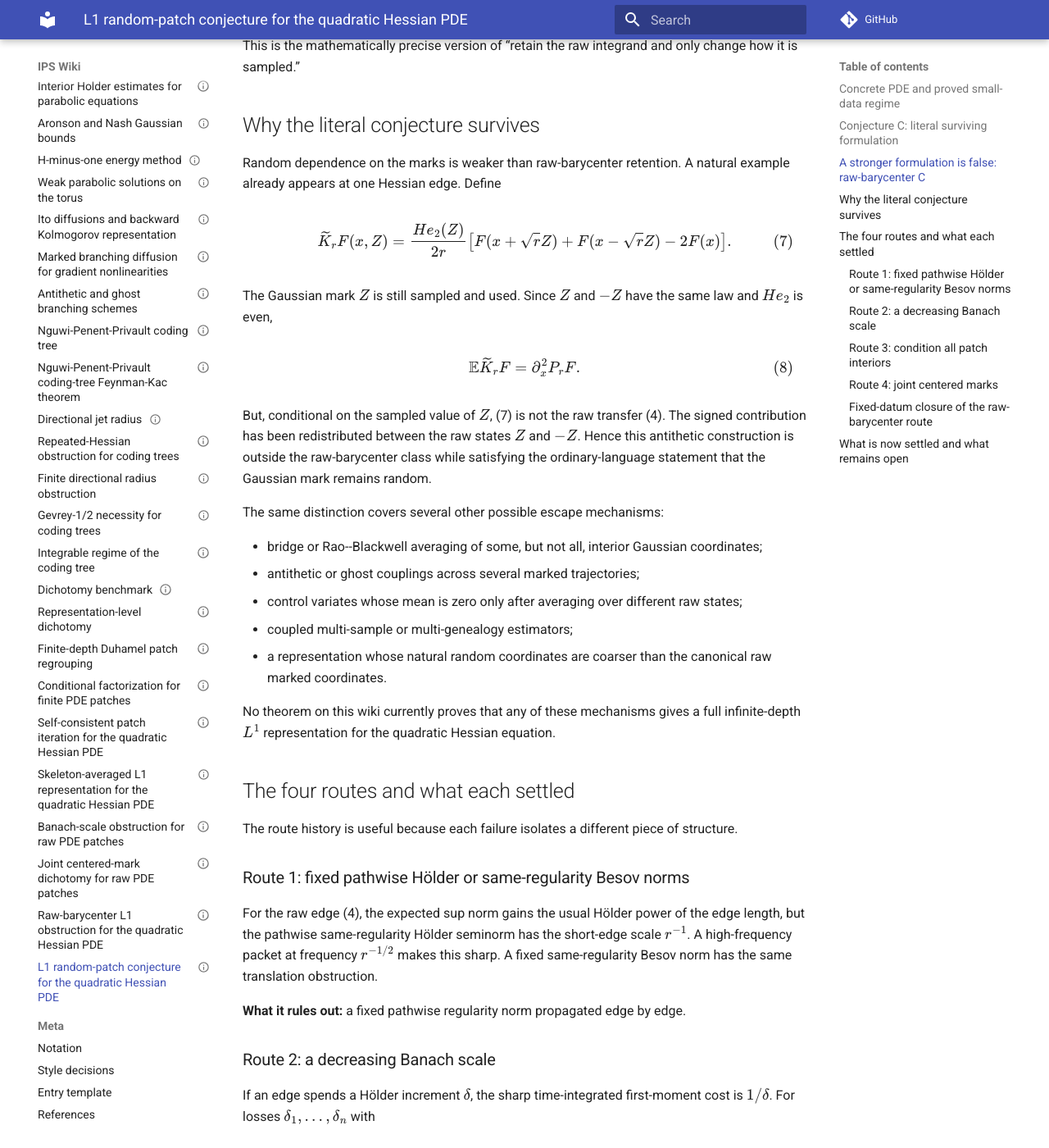
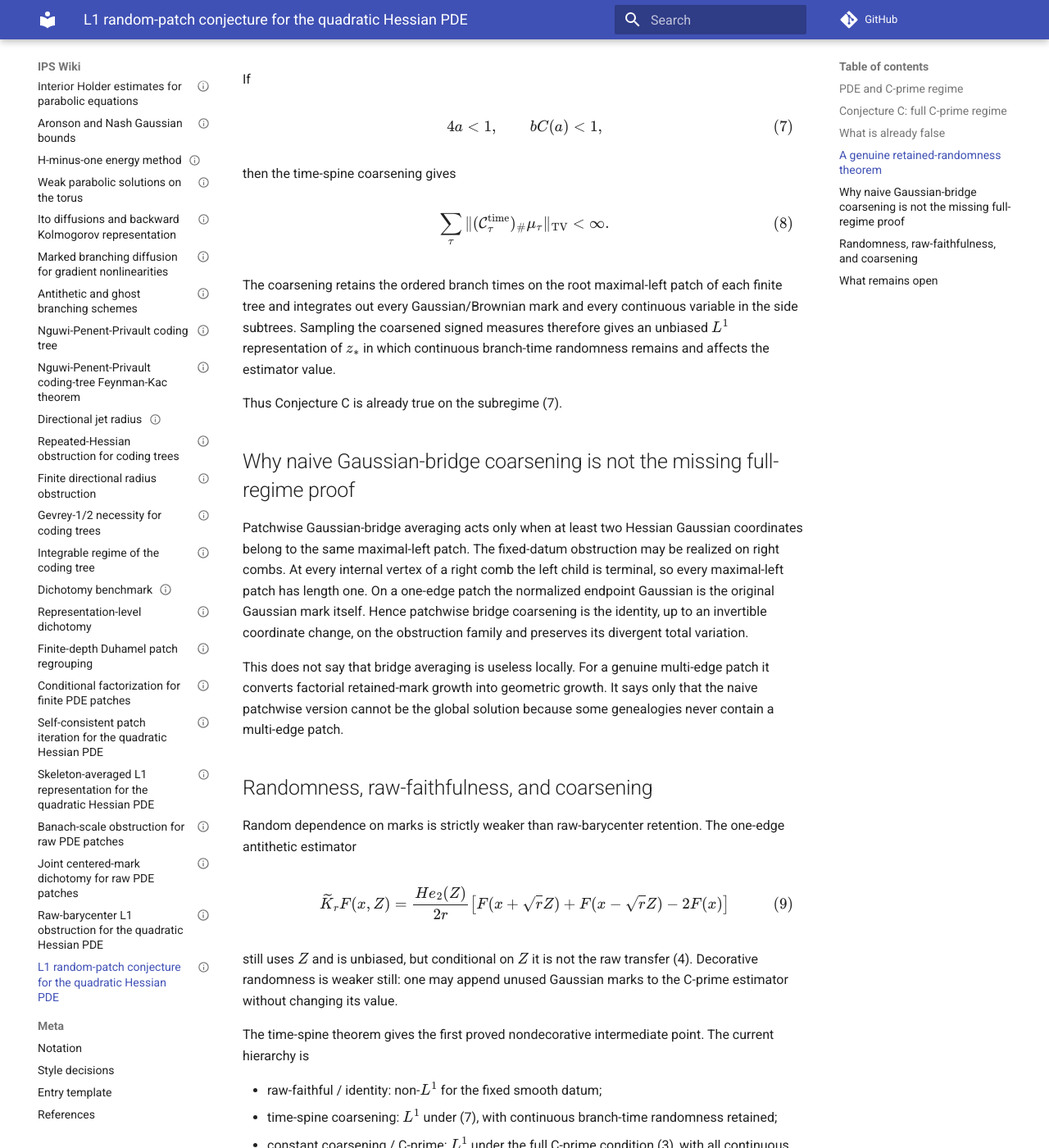
Before and after one commit to maciejgluchowski86-beep/ips-wiki, an MkDocs documentation site: the page built from docs/entries/l1-random-patch-conjecture-for-quadratic-hessian-pde.md, in a window 1280 px wide and 1400 px high, scrolled down 3086 px. Shown: the whole window at 82% size. Built offline with MkDocs 1.6.1 and Material for MkDocs 9.7.7, drawn with Linux system fonts in a browser that asks for light colours; comment, search, counter and statistics services are not loaded; some of the changed text lies outside the part shown.

Commit message:
Refine Conjecture C after time-spine theorem

```diff
--- a/docs/entries/l1-random-patch-conjecture-for-quadratic-hessian-pde.md
+++ b/docs/entries/l1-random-patch-conjecture-for-quadratic-hessian-pde.md
@@ -13,18 +13,17 @@ tags:
 
 # L1 random-patch conjecture for the quadratic Hessian PDE
 
-The quadratic-Hessian programme now has a proved integrable endpoint and a proved negative theorem on the most direct raw-marked endpoint.
+The quadratic-Hessian programme now has three proved levels rather than two.
 
-- [Theorem C-prime](skeleton-averaged-l1-representation-for-quadratic-hessian-pde.md) integrates all continuous variables inside a decorated skeleton before the skeleton is sampled. Under an explicit small-data condition, it gives an unbiased \(L^1\) skeleton-only estimator.
-- The [raw-barycenter obstruction](raw-marked-l1-obstruction-for-quadratic-hessian-pde.md) shows that one cannot keep the canonical raw signed marked integrand as the conditional barycenter of an estimator and still obtain \(L^1\), even after arbitrary proposal changes and even for one fixed arbitrarily small \(C^\infty\) datum.
+1. [Theorem C-prime](skeleton-averaged-l1-representation-for-quadratic-hessian-pde.md) integrates every continuous variable inside a decorated skeleton and gives an unbiased \(L^1\) skeleton-only estimator under the Catalan smallness condition.
+2. The [raw-barycenter obstruction](raw-marked-l1-obstruction-for-quadratic-hessian-pde.md) shows that the canonical raw signed marked contribution cannot remain the conditional barycenter of an \(L^1\) estimator, even after arbitrary proposal changes, for one fixed arbitrarily small \(C^\infty\) datum.
+3. The [time-spine coarsening theorem](time-spine-coarsening-for-quadratic-hessian-patches.md) retains the actual branch times on one canonical maximal-left spine while averaging all other continuous marks. Under one additional geometric smallness condition, this gives an unbiased \(L^1\) estimator with genuine continuous interior randomness.
 
-These two results do **not** close the literal conjecture on this page. The reason is a scope distinction that is now part of the statement: an estimator may continue to use continuous interior marks randomly while changing the conditional barycenter of the canonical raw marked state. Antithetic couplings, bridge/Rao--Blackwell averaging that leaves some randomness, control variates across raw states, and coupled multi-sample constructions are examples of mechanisms that are not covered by the raw-barycenter theorem.
+Thus the literal conjecture below is **proved on a stronger small-data subregime**. It remains a conjecture because its stated regime is the full C-prime region, where only complete interior averaging is presently known to close.
 
-Accordingly, the honest remaining question is no longer whether the canonical raw integrand can simply be importance-sampled into \(L^1\). It cannot. The open question is whether one can **redistribute signed mass across raw marked states while retaining nontrivial continuous interior randomness** and thereby construct an integrable exact representation.
+The new theorem also removes one candidate escape: naive patchwise Gaussian-bridge coarsening fails on the fixed obstruction datum. The right-comb obstruction genealogies consist entirely of one-edge maximal-left patches, so a one-edge bridge map has no internal bridge coordinate to average.
 
-The [PDE branching-representations overview](../pde-branching-representations.md) gives the section-level map.
-
-## Concrete PDE and proved small-data regime
+## PDE and C-prime regime
 
 Fix
 
@@ -40,7 +39,7 @@ T>0,
 \mathbb T=\mathbb R/(2\pi\mathbb Z).
 $$
 
-For the forward equation
+For
 
 $$
 \partial_tv
@@ -74,34 +73,37 @@ M
 \|P_\cdot\phi''\|_{X_{\alpha,T}},
 $$
 
-and let \(C_{\mathcal D}(\alpha,T)\) be the constant in the [parabolic Hölder bound for the Hessian Duhamel operator](parabolic-holder-bound-for-hessian-duhamel-operator.md). Assume
+and let \(C_{\mathcal D}(\alpha,T)\) be the Hessian Duhamel operator constant. Put
 
 $$
-4|\lambda|C_{\mathcal D}(\alpha,T)M<1.
+a
+=
+|\lambda|C_{\mathcal D}(\alpha,T)M.
 \tag{2}
 $$
 
-Under (2), Theorem C-prime constructs the unique small fixed point \(z_*\in X_{\alpha,T}\) in its Catalan fixed-point ball and an unbiased skeleton-only \(L^1\) estimator of \(z_*\).
+The C-prime regime is
 
-## Conjecture C: literal surviving formulation
+$$
+4a<1.
+\tag{3}
+$$
 
-Under the hypotheses above, does there exist a patch-first randomization of the Hessian Duhamel expansion with the following properties?
+Under (3), Theorem C-prime constructs the unique small fixed point \(z_*\) in its Catalan ball and an unbiased skeleton-only \(L^1\) estimator.
+
+## Conjecture C: full C-prime regime
+
+Under (3), does there exist a patch-first randomization with the following properties?
 
 1. Maximal consecutive left-spine Hessian events are organized into complete multi-event patches.
-2. Conditional on an exposed patch skeleton, different descendant patches may use auxiliary randomness with appropriate [importance-sampling compensators](importance-sampling-compensators.md).
+2. Conditional on an exposed patch skeleton, different descendant patches may use auxiliary randomness with appropriate importance-sampling compensators.
 3. Nontrivial continuous Gaussian/Hermite, branch-time, or descendant randomness remains inside the sampled patches rather than **all** such variables being deterministically integrated out.
-4. The resulting infinite-depth random functional \(H_{\mathrm{patch}}(t,x)\) belongs to \(L^1\) for every \((t,x)\in[0,T]\times\mathbb T\).
-5. Its expectation is the C-prime solution,
-   $$
-   \mathbb E[H_{\mathrm{patch}}(t,x)]
-   =
-   z_*(t,x).
-   \tag{3}
-   $$
+4. The resulting infinite-depth random functional belongs to \(L^1\) for every \((t,x)\in[0,T]\times\mathbb T\).
+5. Its expectation is \(z_*(t,x)\).
 
-The conjecture deliberately does **not** require the canonical raw signed marked integrand to remain the conditional mean after all of its raw marks have been exposed. Adding that requirement produces the stronger statement below, which is false.
+The conjecture deliberately does **not** require the canonical raw signed marked integrand to remain the conditional barycenter after all raw marks have been exposed.
 
-## A stronger formulation is false: raw-barycenter C
+## What is already false
 
 For one centered Hessian edge, the canonical raw transfer is
 
@@ -115,9 +117,8 @@ F(x+\sqrt rZ)-F(x)
 \tag{4}
 $$
 
-At finite depth, the canonical genealogy, durations, Gaussian/Hermite marks, and terminal Brownian marks define an intrinsic signed marked measure after the positive proposal factors and their reciprocal compensators are cancelled.
-
-A candidate estimator is *raw-barycenter-retaining* if, after those canonical raw variables are exposed, any further proposal change or auxiliary randomization has the canonical raw signed contribution as its conditional barycenter. In measure-theoretic form, on a raw comb cylinder \(\Gamma_m\), if \(Q_m\) is the chosen positive proposal and \(\nu_m\) is the intrinsic signed raw comb measure, this means
+On a raw comb cylinder \(\Gamma_m\), let \(Q_m\) be any positive proposal dominating the intrinsic signed raw measure \(
+u_m\). The raw-barycenter strengthening requires
 
 $$
 \mathbb E_Q[Y\mid\text{raw marks}]
@@ -126,24 +127,71 @@ $$
 \tag{5}
 $$
 
-The [raw-barycenter obstruction theorem](raw-marked-l1-obstruction-for-quadratic-hessian-pde.md) constructs one fixed \(C^\infty\) datum, arbitrarily small in every fixed Hölder norm relevant to (2), for which every estimator satisfying (5) has
+For one fixed smooth datum, the raw-barycenter obstruction gives
 
 $$
-\mathbb E|Y|=\infty.
+\mathbb E|Y|=\infty
 \tag{6}
 $$
 
-The result is proposal invariant. The lifetime law, genealogy probabilities, Gaussian importance-sampling law, dependence among proposal variables, and auxiliary conditionally unbiased randomness may all be changed. Conditional Jensen reduces every such proposal to the total variation of the same intrinsic signed comb measure.
+for every estimator satisfying (5). This is proposal invariant: lifetime, genealogy, Gaussian proposals, dependence among proposal variables, and auxiliary conditionally unbiased randomness may all be changed.
 
-Thus the following strengthening of C is **false**:
+Hence the following statement is false:
 
-> Keep the canonical raw marked state and require its raw signed contribution to remain the conditional barycenter of the estimator, while allowing arbitrary importance sampling and auxiliary conditionally unbiased randomization.
+> Keep the canonical raw marked state and require its raw signed contribution to remain the conditional barycenter, while changing only the positive sampling architecture or adding conditionally unbiased auxiliary randomness.
 
-This is the mathematically precise version of “retain the raw integrand and only change how it is sampled.”
+## A genuine retained-randomness theorem
 
-## Why the literal conjecture survives
+Let \(K_{\mathrm{time}}(\alpha,T)<\infty\) be the geometric absolute-time patch constant from the time-spine theorem, and put
 
-Random dependence on the marks is weaker than raw-barycenter retention. A natural example already appears at one Hessian edge. Define
+$$
+b
+=
+|\lambda|K_{\mathrm{time}}(\alpha,T)M.
+$$
+
+Let
+
+$$
+C(a)
+=
+\sum_{n\ge0}C_na^n
+=
+\frac{1-\sqrt{1-4a}}{2a},
+\qquad C(0)=1.
+$$
+
+If
+
+$$
+4a<1,
+\qquad
+bC(a)<1,
+\tag{7}
+$$
+
+then the time-spine coarsening gives
+
+$$
+\sum_{\tau}
+\|(\mathcal C_\tau^{\mathrm{time}})_\#\mu_\tau\|_{\mathrm{TV}}
+<\infty.
+\tag{8}
+$$
+
+The coarsening retains the ordered branch times on the root maximal-left patch of each finite tree and integrates out every Gaussian/Brownian mark and every continuous variable in the side subtrees. Sampling the coarsened signed measures therefore gives an unbiased \(L^1\) representation of \(z_*\) in which continuous branch-time randomness remains and affects the estimator value.
+
+Thus Conjecture C is already true on the subregime (7).
+
+## Why naive Gaussian-bridge coarsening is not the missing full-regime proof
+
+Patchwise Gaussian-bridge averaging acts only when at least two Hessian Gaussian coordinates belong to the same maximal-left patch. The fixed-datum obstruction may be realized on right combs. At every internal vertex of a right comb the left child is terminal, so every maximal-left patch has length one. On a one-edge patch the normalized endpoint Gaussian is the original Gaussian mark itself. Hence patchwise bridge coarsening is the identity, up to an invertible coordinate change, on the obstruction family and preserves its divergent total variation.
+
+This does not say that bridge averaging is useless locally. For a genuine multi-edge patch it converts factorial retained-mark growth into geometric growth. It says only that the naive patchwise version cannot be the global solution because some genealogies never contain a multi-edge patch.
+
+## Randomness, raw-faithfulness, and coarsening
+
+Random dependence on marks is strictly weaker than raw-barycenter retention. The one-edge antithetic estimator
 
 $$
 \widetilde K_rF(x,Z)
@@ -153,117 +201,24 @@ $$
 F(x+\sqrt rZ)
 +F(x-\sqrt rZ)
 -2F(x)
-\right].
-\tag{7}
-$$
-
-The Gaussian mark \(Z\) is still sampled and used. Since \(Z\) and \(-Z\) have the same law and \(He_2\) is even,
-
-$$
-\mathbb E\widetilde K_rF
-=
-\partial_x^2P_rF.
-\tag{8}
-$$
-
-But, conditional on the sampled value of \(Z\), (7) is not the raw transfer (4). The signed contribution has been redistributed between the raw states \(Z\) and \(-Z\). Hence this antithetic construction is outside the raw-barycenter class while satisfying the ordinary-language statement that the Gaussian mark remains random.
-
-The same distinction covers several other possible escape mechanisms:
-
-- bridge or Rao--Blackwell averaging of some, but not all, interior Gaussian coordinates;
-- antithetic or ghost couplings across several marked trajectories;
-- control variates whose mean is zero only after averaging over different raw states;
-- coupled multi-sample or multi-genealogy estimators;
-- a representation whose natural random coordinates are coarser than the canonical raw marked coordinates.
-
-No theorem on this wiki currently proves that any of these mechanisms gives a full infinite-depth \(L^1\) representation for the quadratic Hessian equation.
-
-## The four routes and what each settled
-
-The route history is useful because each failure isolates a different piece of structure.
-
-### Route 1: fixed pathwise Hölder or same-regularity Besov norms
-
-For the raw edge (4), the expected sup norm gains the usual Hölder power of the edge length, but the pathwise same-regularity Hölder seminorm has the short-edge scale \(r^{-1}\). A high-frequency packet at frequency \(r^{-1/2}\) makes this sharp. A fixed same-regularity Besov norm has the same translation obstruction.
-
-**What it rules out:** a fixed pathwise regularity norm propagated edge by edge.
-
-### Route 2: a decreasing Banach scale
-
-If an edge spends a Hölder increment \(\delta\), the sharp time-integrated first-moment cost is \(1/\delta\). For losses \(\delta_1,\ldots,\delta_n\) with
-
-$$
-\sum_{k=1}^n\delta_k\le\Delta,
-$$
-
-the [Banach-scale obstruction](banach-scale-obstruction-for-raw-pde-patches.md) forces
-
-$$
-c^n\prod_{k=1}^n\delta_k^{-1}
-\ge
-c^n\left(\frac n\Delta\right)^n.
+\right]
 \tag{9}
 $$
 
-The equal allocation is optimal; nonuniform allocations are worse. The theorem applies to **stepwise first-moment Banach-scale arguments**, not to every frequency-aware smoothing scheme.
+still uses \(Z\) and is unbiased, but conditional on \(Z\) it is not the raw transfer (4). Decorative randomness is weaker still: one may append unused Gaussian marks to the C-prime estimator without changing its value.
 
-**What it rules out:** repairing route 1 merely by budgeting a bounded total loss of derivatives.
+The time-spine theorem gives the first proved nondecorative intermediate point. The current hierarchy is
 
-### Route 3: condition all patch interiors
+- raw-faithful / identity: non-\(L^1\) for the fixed smooth datum;
+- time-spine coarsening: \(L^1\) under (7), with continuous branch-time randomness retained;
+- constant coarsening / C-prime: \(L^1\) under the full C-prime condition (3), with all continuous interior variables averaged.
 
-If every continuous variable inside a decorated skeleton is integrated out first, deterministic Hermite/Hölder cancellation is strong enough to close. Theorem C-prime gives an absolutely convergent Catalan skeleton series under (2) and hence an unbiased \(L^1\) estimator.
+## What remains open
 
-**What it proves:** integrability after complete interior averaging.
+The remaining question is now quantitative rather than existential:
 
-**What it gives up:** continuous interior randomness.
+> Does a nonconstant coarsening with genuine continuous interior randomness have summable total variation throughout the entire C-prime regime \(4a<1\)?
 
-### Route 4: joint centered marks
+The time-spine construction answers this on the stronger subregime (7). It is open whether its additional condition can be removed, whether another choice of retained coordinates works on the full Catalan interval, or whether there is a genuine gap between the full C-prime regime and every nonconstant coarsening.
 
-The [joint centered-mark theorem](joint-centered-mark-dichotomy-for-raw-pde-patches.md) delays the first absolute value across several centered Gaussian marks. Two marks give a genuine non-stepwise gain, so this route really escapes the hypothesis of route 2. At length \(m\), however, the uniform retained-mark block norm has the sharp scale
-
-$$
-c^m m!
-\le
-\mathfrak R_m
-\le
-C^m m!.
-\tag{10}
-$$
-
-Signedly averaging the internal Gaussian bridge coordinates collapses the bare derivative chain to one \(He_{2m}\) endpoint weight and restores geometric growth; with spatial multipliers, the commutator/cluster expansion gives the corresponding deterministic geometric estimate.
-
-**What it shows:** postponing the absolute value across a block removes the derivative-loss ladder, but full canonical mark retention has factorial total variation; signed averaging repairs that growth only by changing the raw marked object.
-
-### Fixed-datum closure of the raw-barycenter route
-
-The earlier sharp lower bounds used a frequency depending on \(n\) or \(m\), so they were proof-architecture barriers rather than fixed-datum nonintegrability results. The raw-barycenter theorem closes exactly this gap.
-
-It chooses exponentially separated frequencies \(N_m=K^m\) and coefficients
-
-$$
-b_m=(m!)^{-1/2}
-$$
-
-inside one smooth terminal Hessian datum. Each length-\(m\) comb then sees its own frequency \(N_m\). The comb total variation contains \(m\) logarithmic Hessian factors and obeys a lower bound of the form
-
-$$
-\|\nu_m\|_{\mathrm{TV}}
-\gtrsim
-\varepsilon(C|\lambda|\varepsilon)^m
-\frac{m^m}{\sqrt{m!}},
-\tag{11}
-$$
-
-which is not summable. This turns the retained-block barrier into a genuine no-\(L^1\) theorem for one fixed datum, but only for the raw-barycenter class.
-
-## What is now settled and what remains open
-
-Three statements should be kept separate.
-
-**Settled positive theorem.** Complete interior averaging gives the C-prime \(L^1\) representation under (2).
-
-**Settled negative theorem.** Retaining the canonical raw signed integrand as the conditional barycenter is impossible in \(L^1\), even after arbitrary proposal changes, for one fixed arbitrarily small smooth datum.
-
-**Open intermediate regime.** It is unknown whether an estimator can retain nontrivial continuous interior randomness while changing the raw barycenter through signed coupling, partial averaging, antithetic pairing, or another nonlocal reorganization of the marked states.
-
-The negative theorem therefore proves that **some departure from raw-barycenter retention is necessary**. It does not prove that all continuous marks must be averaged out. In particular, it does not prove that C-prime is minimal or optimal among every conceivable escape mechanism. C-prime is the fully averaged endpoint for which a complete \(L^1\) theorem is currently proved.
+In particular, complete interior averaging is **not necessary** for \(L^1\) in general, but it remains the only proved construction on all of (3).
```
Also changed, not shown: other parts of docs/entries/l1-random-patch-conjecture-for-quadratic-hessian-pde.md (+1 -1 lines).
